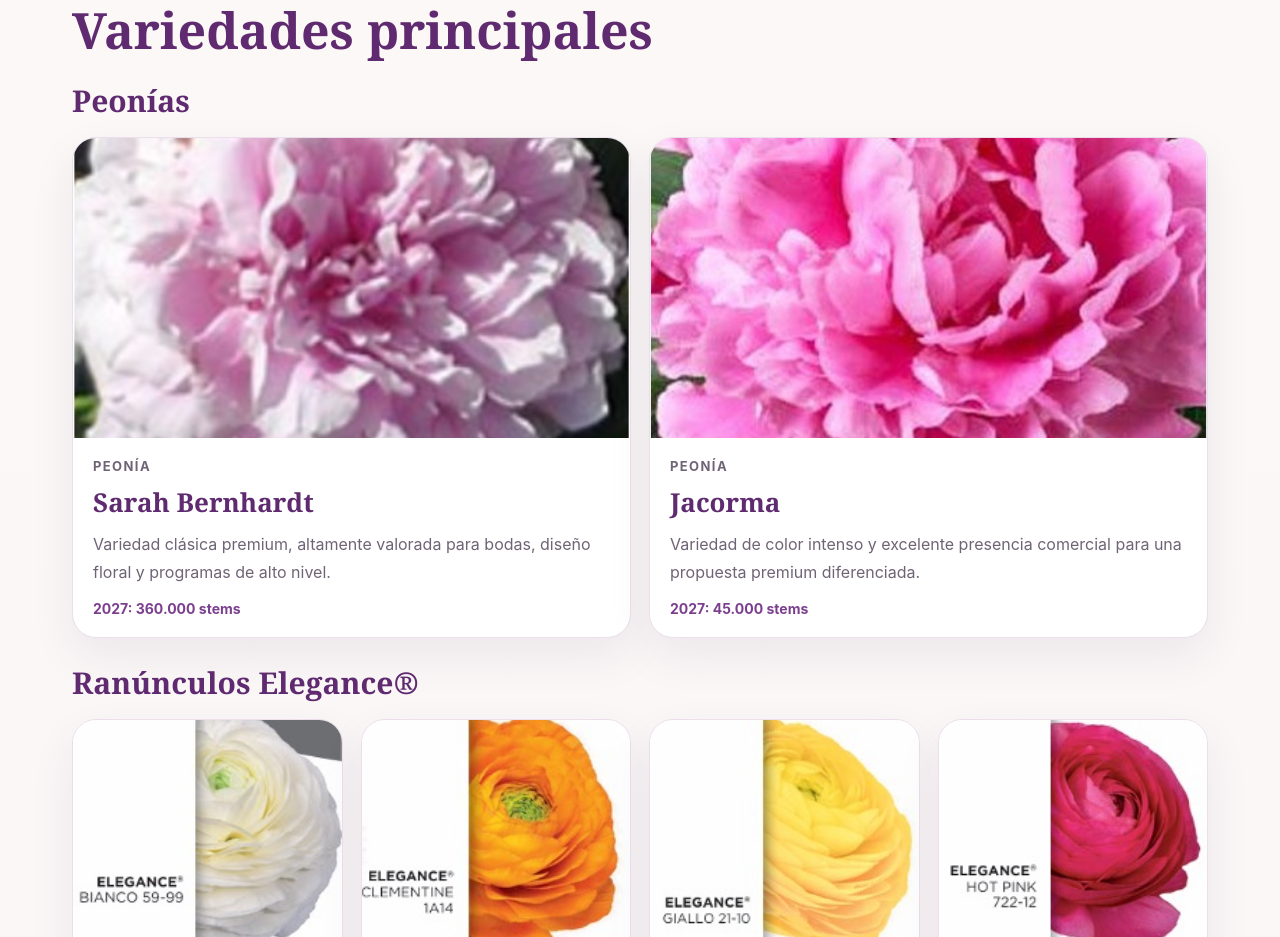
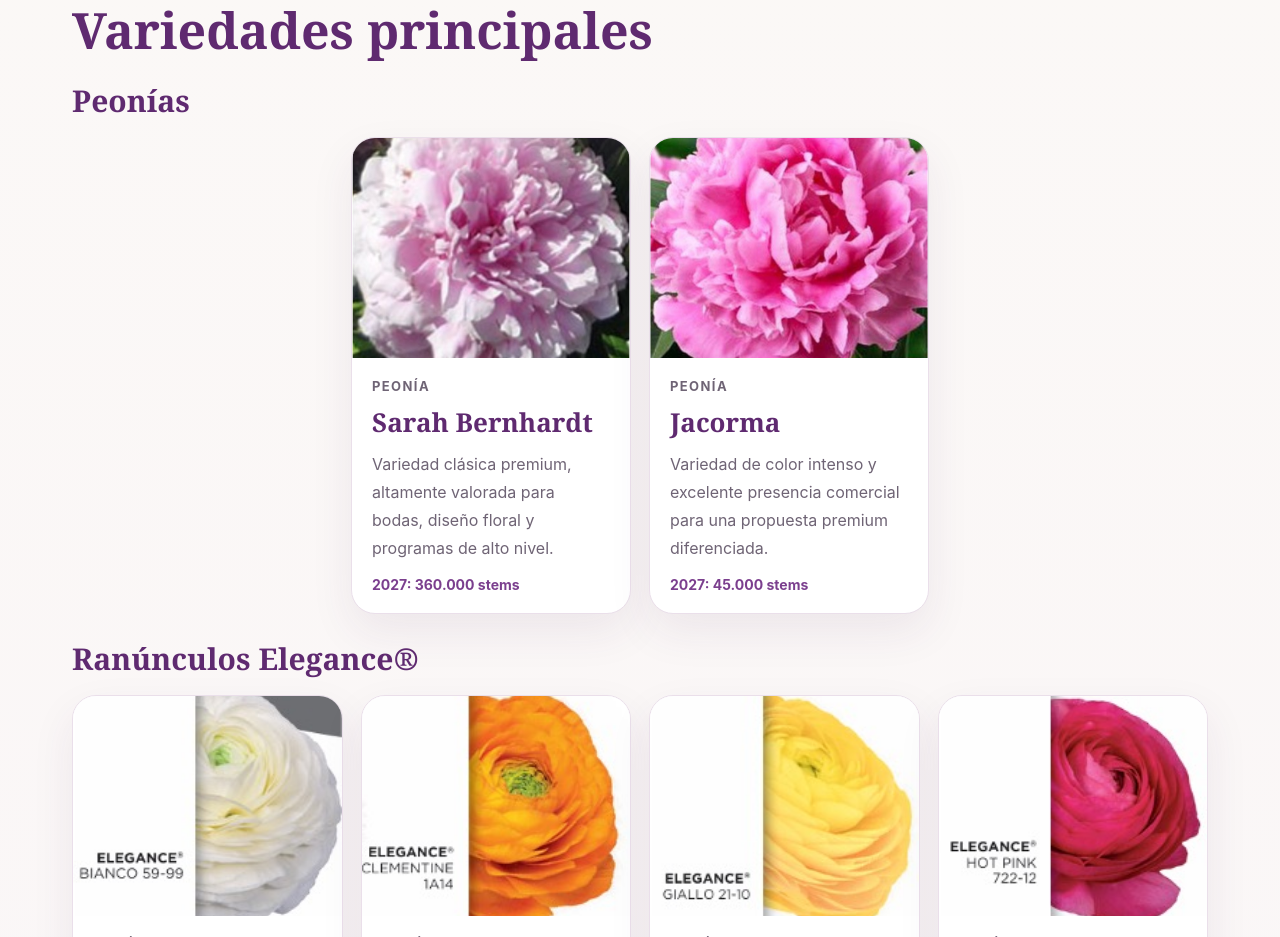
Before and after one commit to Covarrubias4/floresdeloslagos-web, a plain HTML site: page index.html in a window 1280 px wide. Shown: the part 1440-2377 px from the top of the page. Drawn offline with Linux system fonts and the light colour scheme.

Commit message:
Update index.html

```diff
--- a/index.html
+++ b/index.html
@@ -266,7 +266,14 @@
     .grid2{grid-template-columns:1.02fr .98fr}
     .contacts{grid-template-columns:repeat(2,minmax(0,1fr))}
     .varieties-grid{grid-template-columns:repeat(4,minmax(0,1fr))}
-    .peony-grid{grid-template-columns:repeat(2,minmax(0,1fr))}
+
+    /* CAMBIO PRINCIPAL:
+       las peonías ahora usan tarjetas del mismo tamaño visual que las demás,
+       pero centradas para que la sección se vea elegante */
+    .peony-grid{
+      grid-template-columns:repeat(2,minmax(260px, 280px));
+      justify-content:center;
+    }
 
     .card{
       background:var(--card);
@@ -332,8 +339,9 @@
       overflow:hidden;
     }
 
+    /* misma altura visual para TODAS las variedades */
     .flower-image{
-      height:300px;
+      height:220px;
       background:#f6f1f7;
     }
 
@@ -450,6 +458,7 @@
     @media (max-width:980px){
       .hero-grid,.grid4,.grid3,.grid2,.contacts,.varieties-grid,.peony-grid{grid-template-columns:1fr}
       .topbar-inner{align-items:flex-start}
+      .peony-grid{justify-content:stretch}
     }
   </style>
 </head>
@@ -578,8 +587,8 @@
 
       <h3 class="subsection-title" id="peoTitle">Peonías</h3>
       <div class="peony-grid">
-        <article class="card flower-card">
-          <div class="flower-image">
+        <article class="card mini-card">
+          <div class="mini-image">
             <img src="peonia-sarah.jpg" alt="Sarah Bernhardt peony" />
           </div>
           <div class="flower-copy">
@@ -592,8 +601,8 @@
           </div>
         </article>
 
-        <article class="card flower-card">
-          <div class="flower-image">
+        <article class="card mini-card">
+          <div class="mini-image">
             <img src="peonia-jacorma.jpg" alt="Jacorma peony" />
           </div>
           <div class="flower-copy">
```
